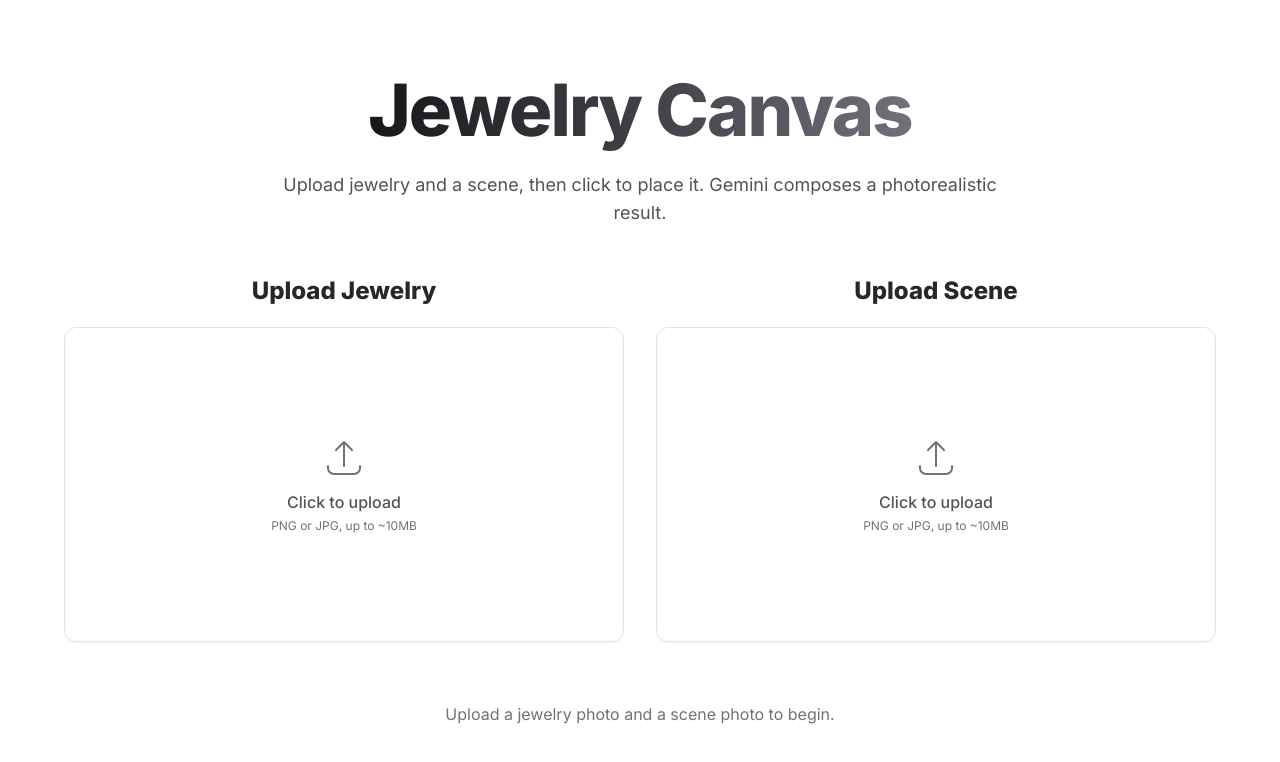
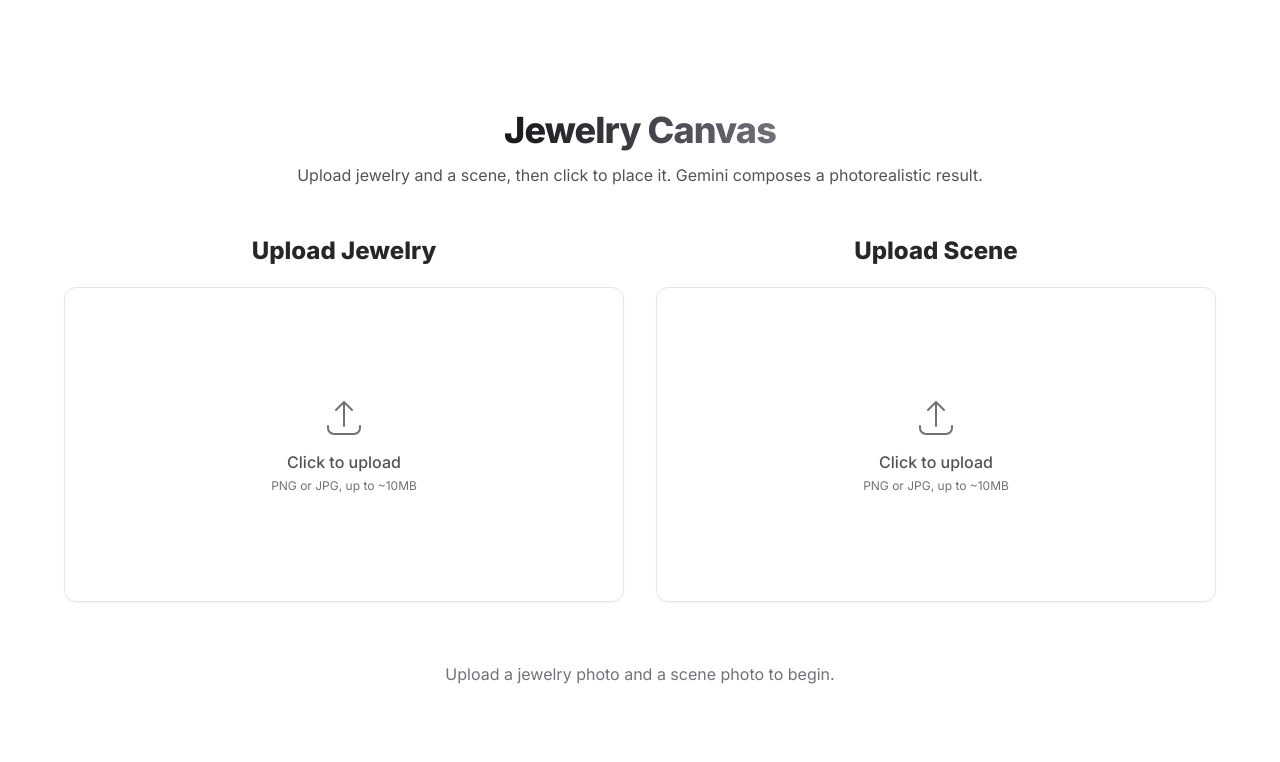
Before and after one commit to ditcu-code/home-canvas, a React (Vite) app: page / in a window 1280 px wide. Shown: the top 762 px of the page. Built offline with nearby package versions, Linux system fonts and the light colour scheme.

Commit message:
Update Header component styles for improved readability
Reduced the font sizes of the main title and description in the Header component to enhance readability across different screen sizes. This change aims to create a more accessible and visually appealing header for users.

```diff
--- a/components/Header.tsx
+++ b/components/Header.tsx
@@ -8,11 +8,11 @@
   return (
     <header className="w-full p-4 text-center">
       <div className="flex items-center justify-center">
-        <h1 className="text-5xl md:text-7xl font-extrabold tracking-tight leading-tight md:leading-[1.12] pb-1 bg-gradient-to-r from-zinc-900 via-zinc-700 to-zinc-500 bg-clip-text text-transparent">
+        <h1 className="text-2xl md:text-4xl font-extrabold tracking-tight leading-tight md:leading-[1.12] pb-1 bg-gradient-to-r from-zinc-900 via-zinc-700 to-zinc-500 bg-clip-text text-transparent">
           Jewelry Canvas
         </h1>
       </div>
-      <p className="mt-4 text-base md:text-lg text-zinc-600 max-w-3xl mx-auto">
+      <p className="mt-2 text-sm md:text-base text-zinc-600 max-w-3xl mx-auto">
         Upload jewelry and a scene, then click to place it. Gemini composes a photorealistic result.
       </p>
     </header>
```
